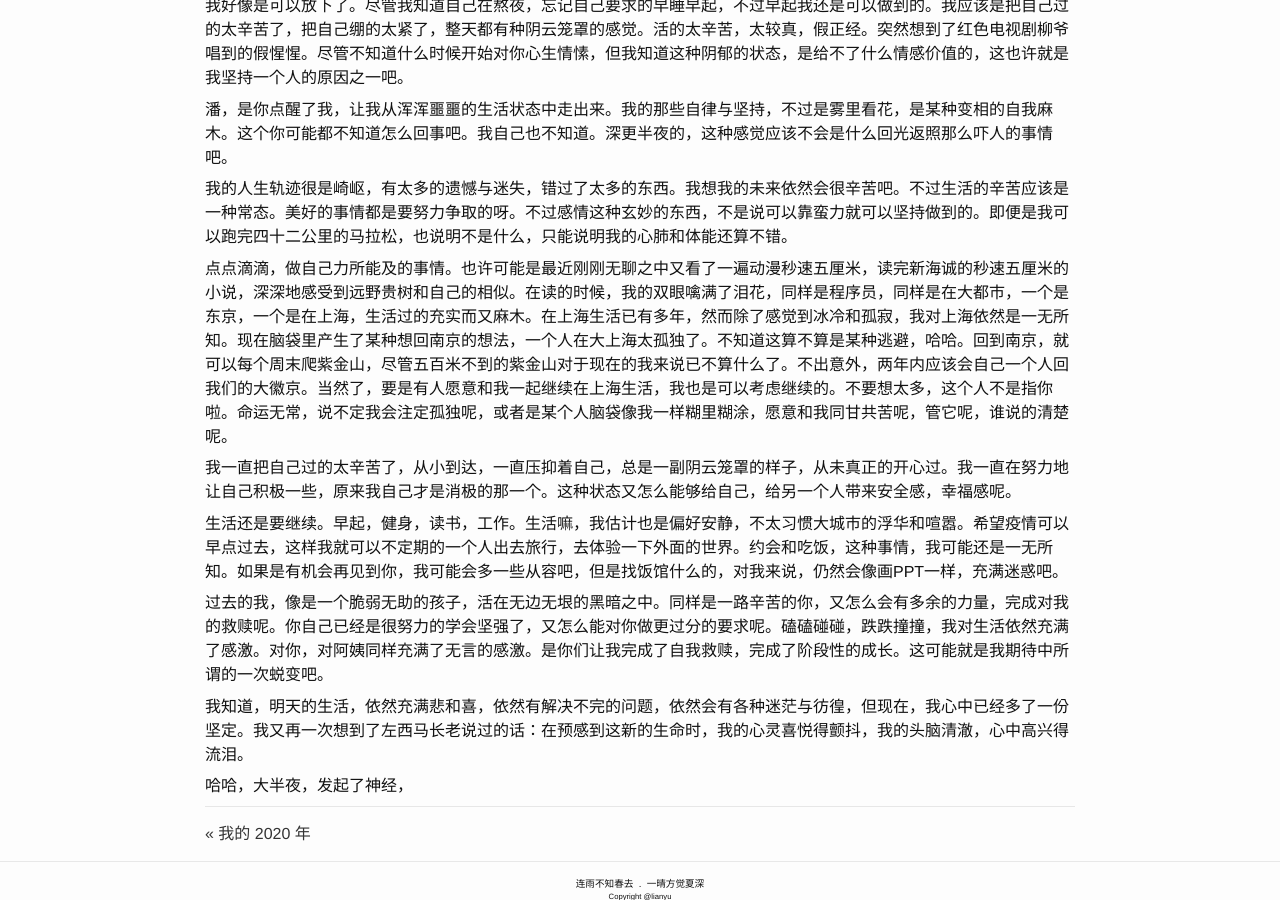
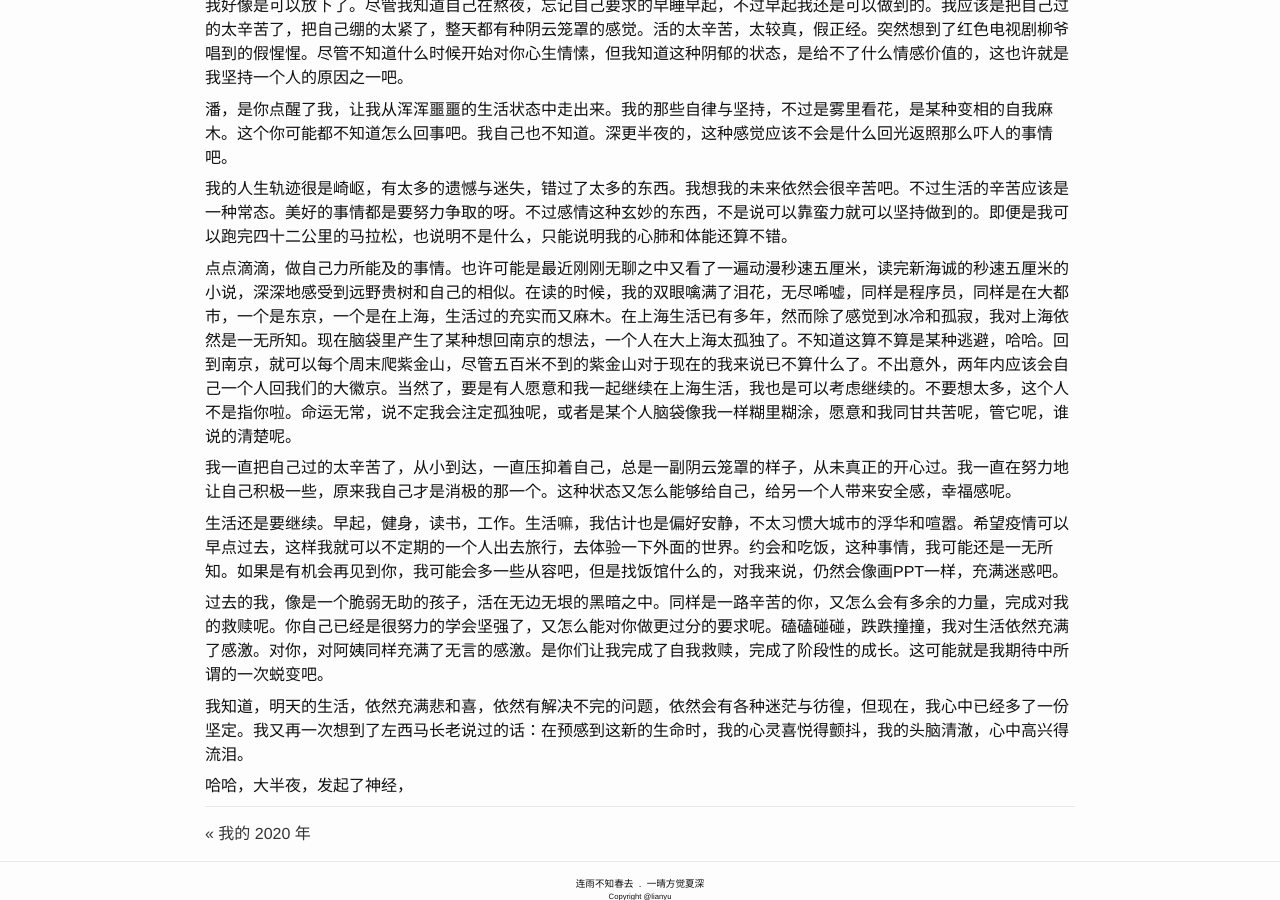
Before and after one commit to lianyu1115/lianyu, a Jekyll site: the page built from _journals/2021-01-06-未完成的初恋.md, in a window 1280 px wide and 900 px high, scrolled down 813 px. Built offline with Jekyll 4.4.1, drawn with Linux system fonts in a browser that asks for light colours.

Commit message:
Update 2021-01-06-未完成的初恋.md

```diff
--- a/_journals/2021-01-06-未完成的初恋.md
+++ b/_journals/2021-01-06-未完成的初恋.md
@@ -42,7 +42,7 @@ the last letter. please forgive me. try to be happy.
 
 我的人生轨迹很是崎岖，有太多的遗憾与迷失，错过了太多的东西。我想我的未来依然会很辛苦吧。不过生活的辛苦应该是一种常态。美好的事情都是要努力争取的呀。不过感情这种玄妙的东西，不是说可以靠蛮力就可以坚持做到的。即便是我可以跑完四十二公里的马拉松，也说明不是什么，只能说明我的心肺和体能还算不错。
 
-点点滴滴，做自己力所能及的事情。也许可能是最近刚刚无聊之中又看了一遍动漫秒速五厘米，读完新海诚的秒速五厘米的小说，深深地感受到远野贵树和自己的相似。在读的时候，我的双眼噙满了泪花，同样是程序员，同样是在大都市，一个是东京，一个是在上海，生活过的充实而又麻木。在上海生活已有多年，然而除了感觉到冰冷和孤寂，我对上海依然是一无所知。现在脑袋里产生了某种想回南京的想法，一个人在大上海太孤独了。不知道这算不算是某种逃避，哈哈。回到南京，就可以每个周末爬紫金山，尽管五百米不到的紫金山对于现在的我来说已不算什么了。不出意外，两年内应该会自己一个人回我们的大徽京。当然了，要是有人愿意和我一起继续在上海生活，我也是可以考虑继续的。不要想太多，这个人不是指你啦。命运无常，说不定我会注定孤独呢，或者是某个人脑袋像我一样糊里糊涂，愿意和我同甘共苦呢，管它呢，谁说的清楚呢。
+点点滴滴，做自己力所能及的事情。也许可能是最近刚刚无聊之中又看了一遍动漫秒速五厘米，读完新海诚的秒速五厘米的小说，深深地感受到远野贵树和自己的相似。在读的时候，我的双眼噙满了泪花，无尽唏嘘，同样是程序员，同样是在大都市，一个是东京，一个是在上海，生活过的充实而又麻木。在上海生活已有多年，然而除了感觉到冰冷和孤寂，我对上海依然是一无所知。现在脑袋里产生了某种想回南京的想法，一个人在大上海太孤独了。不知道这算不算是某种逃避，哈哈。回到南京，就可以每个周末爬紫金山，尽管五百米不到的紫金山对于现在的我来说已不算什么了。不出意外，两年内应该会自己一个人回我们的大徽京。当然了，要是有人愿意和我一起继续在上海生活，我也是可以考虑继续的。不要想太多，这个人不是指你啦。命运无常，说不定我会注定孤独呢，或者是某个人脑袋像我一样糊里糊涂，愿意和我同甘共苦呢，管它呢，谁说的清楚呢。
 
 我一直把自己过的太辛苦了，从小到达，一直压抑着自己，总是一副阴云笼罩的样子，从未真正的开心过。我一直在努力地让自己积极一些，原来我自己才是消极的那一个。这种状态又怎么能够给自己，给另一个人带来安全感，幸福感呢。
 
```
